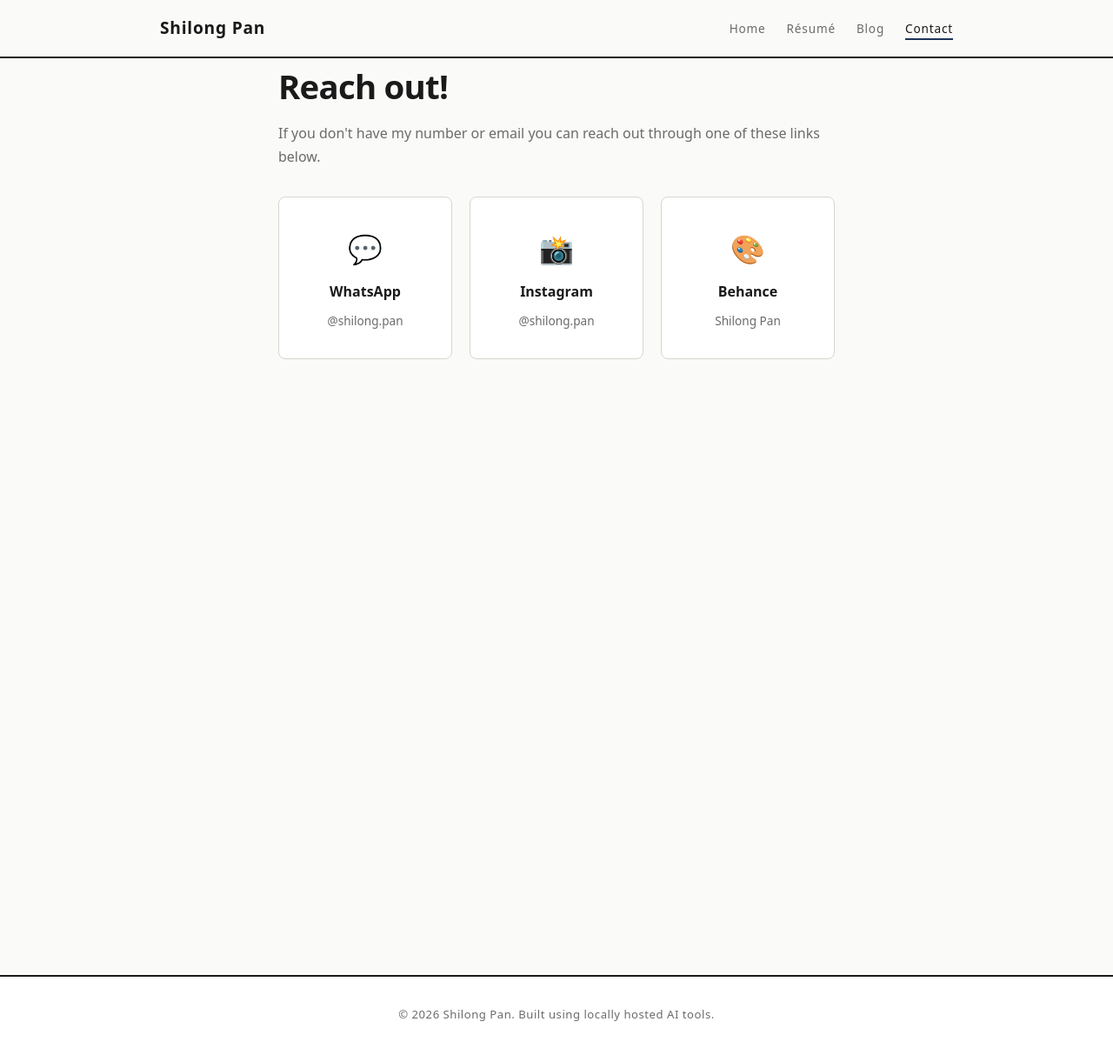
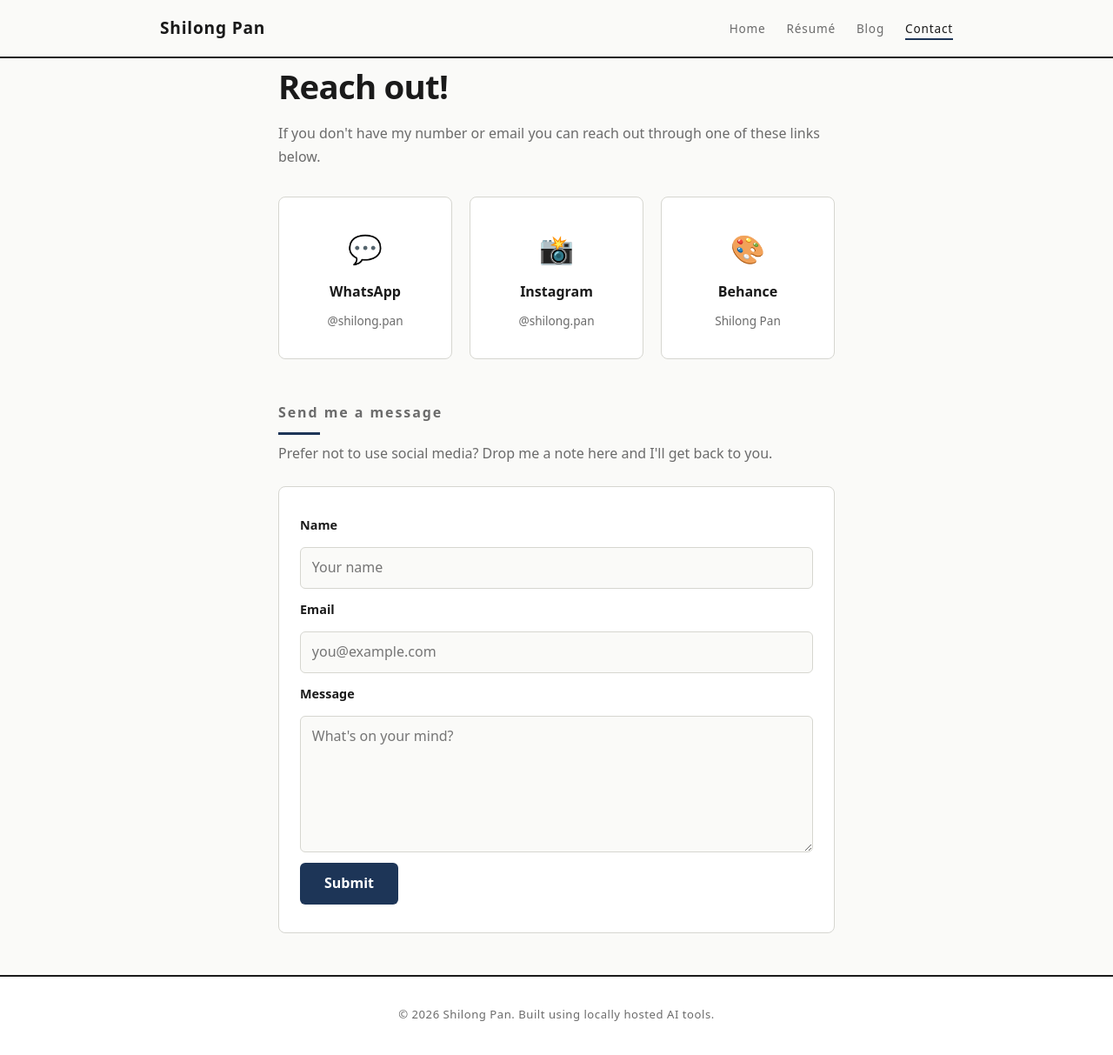
Before and after one commit to ShilongPan/ShilongPan.github.io, a Jekyll site: the page contact.html, which Jekyll copies as it is, in a window 1280 px wide and 1225 px high. Shown: the top 1213 px of the window at 87% size. Built offline with Jekyll 4.4.1, drawn with Linux system fonts in a browser that asks for light colours.

Commit message:
add contact me form

```diff
--- a/contact.html
+++ b/contact.html
@@ -46,6 +46,21 @@
         <span class="contact-detail">Shilong Pan</span>
       </a>
     </div>
+
+    <div class="contact-form-wrap">
+      <h2>Send me a message</h2>
+      <p>Prefer not to use social media? Drop me a note here and I'll get back to you.</p>
+      <form action="https://api.web3forms.com/submit" method="POST" class="contact-form">
+        <input type="hidden" name="access_key" value="170c910c-2e9a-400f-91ca-c7507d35cd24">
+        <label for="contact-name">Name</label>
+        <input type="text" id="contact-name" name="name" required placeholder="Your name">
+        <label for="contact-email">Email</label>
+        <input type="email" id="contact-email" name="email" required placeholder="you@example.com">
+        <label for="contact-message">Message</label>
+        <textarea id="contact-message" name="message" rows="5" required placeholder="What's on your mind?"></textarea>
+        <button type="submit">Submit</button>
+      </form>
+    </div>
   </section>
 </main>
 
--- a/style.css
+++ b/style.css
@@ -1050,6 +1050,79 @@ footer {
   color: var(--muted);
 }
 
+.contact-form-wrap {
+  margin-top: 3rem;
+}
+
+.contact-form-wrap h2 {
+  margin-bottom: .5rem;
+}
+
+.contact-form-wrap > p {
+  color: var(--muted);
+  margin-bottom: 1.5rem;
+}
+
+.contact-form {
+  display: flex;
+  flex-direction: column;
+  gap: .75rem;
+  padding: 2rem 1.5rem;
+  background: var(--surface);
+  border: 1px solid var(--border);
+  border-radius: 8px;
+}
+
+.contact-form label {
+  font-weight: 600;
+  font-size: .9rem;
+  color: var(--text);
+}
+
+.contact-form input[type="text"],
+.contact-form input[type="email"],
+.contact-form textarea {
+  font: inherit;
+  color: var(--text);
+  background: var(--bg);
+  border: 1px solid var(--border);
+  border-radius: 6px;
+  padding: .6rem .8rem;
+  transition: border-color .2s, box-shadow .2s;
+}
+
+.contact-form input[type="text"]:focus,
+.contact-form input[type="email"]:focus,
+.contact-form textarea:focus {
+  outline: none;
+  border-color: var(--accent);
+  box-shadow: 0 0 0 3px rgba(29, 53, 87, .12);
+}
+
+.contact-form textarea {
+  resize: vertical;
+  min-height: 6rem;
+}
+
+.contact-form button[type="submit"] {
+  align-self: flex-start;
+  font: inherit;
+  font-weight: 600;
+  color: #fff;
+  background: var(--accent);
+  border: none;
+  border-radius: 6px;
+  padding: .65rem 1.75rem;
+  cursor: pointer;
+  transition: background .2s, transform .2s, box-shadow .2s;
+}
+
+.contact-form button[type="submit"]:hover {
+  background: var(--accent-lt);
+  transform: translateY(-1px);
+  box-shadow: 0 4px 12px rgba(29, 53, 87, .2);
+}
+
 /* ── Resume tabs ── */
 .resume-tabs {
   display: flex;
```
